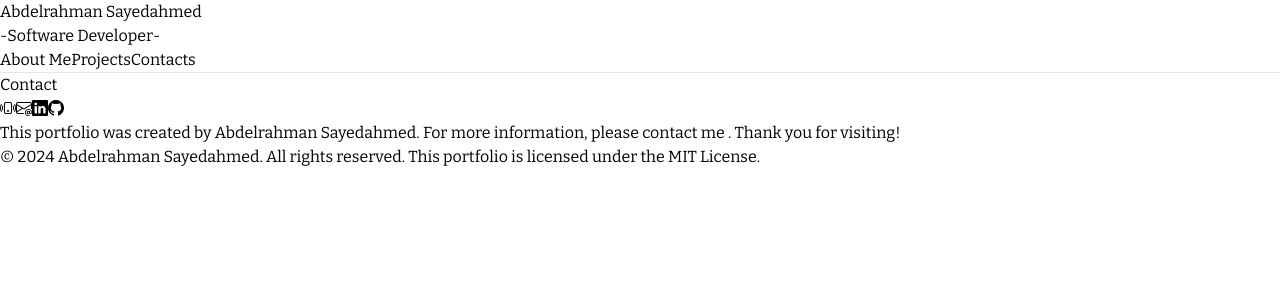
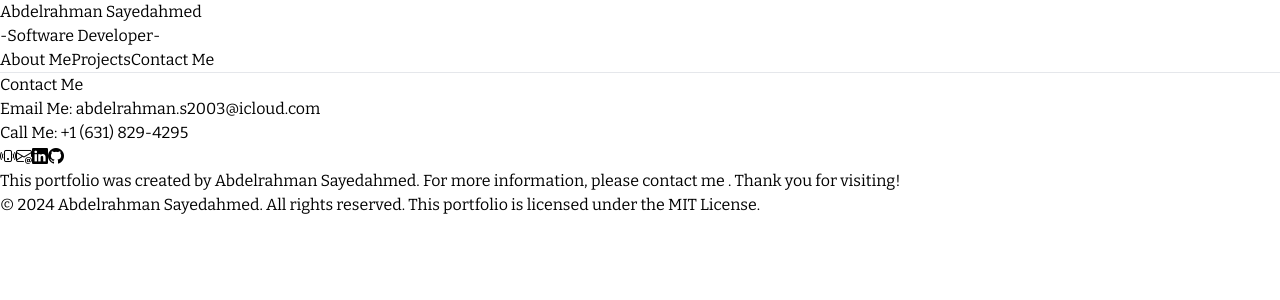
Before and after one commit to AbdelSayedahmed/portfolio-frontend, a React (Vite) app: page /Contact in a window 1280 px wide. Shown: the top 300 px of the page. Built offline with nearby package versions, Linux system fonts and the light colour scheme; no server answers.

Commit message:
contact added

```diff
--- a/src/components/Contact.jsx
+++ b/src/components/Contact.jsx
@@ -1,5 +1,21 @@
 import React from "react";
+import { Link } from "react-router-dom";
 
 export default function Contact() {
-  return <h1>Contact</h1>;
+  return (
+    <div className="flex flex-col justify-center items-center p-10 m-20 border border-black border-2 rounded-[24px]">
+      <div>
+      <h1>Contact Me</h1>
+      <p>
+        Email Me:{" "}
+        <Link to="mailto:abdelrahman.s2003@icloud.com">
+          abdelrahman.s2003@icloud.com
+        </Link>
+      </p>
+      <p>
+        Call Me: <Link to="tel:+16318294295">+1 (631) 829-4295</Link>
+      </p>
+      </div>
+    </div>
+  );
 }
--- a/src/components/Menu.jsx
+++ b/src/components/Menu.jsx
@@ -17,10 +17,10 @@ export default function Menu({ styling }) {
         Projects
       </Link>
       <Link
-        to="/Contacts"
+        to="/Contact"
         className="border border-[1px] px-[20px] py-[5px] hover:bg-white hover:bg-opacity-50"
       >
-        Contacts
+        Contact Me
       </Link>
     </div>
   );
```
